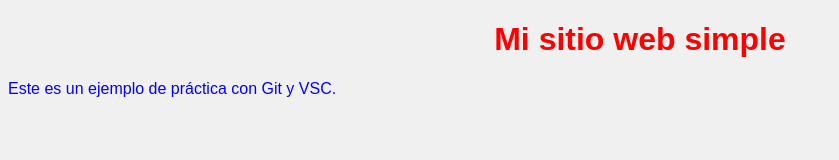
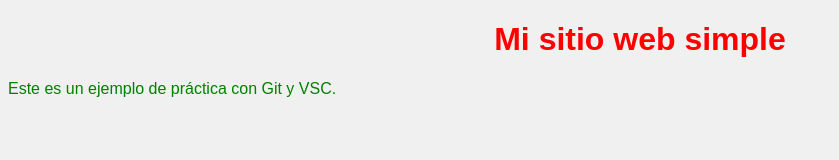
Before and after one commit to carlos-lopez15/prueba, a plain HTML site: page index.html in a window 1280 px wide. Shown: the whole page, without its empty margins (0-839 px from the left). Drawn offline with Linux system fonts and the light colour scheme.

Commit message:
Cambio el color del texto azul a verde

```diff
--- a/style.css
+++ b/style.css
@@ -1,6 +1,6 @@
 /* Cambia el color de toda la fuente */
 body {
-  color: blue;          /* Texto azul */
+  color: green;          /* Texto azul */
   background-color: #f0f0f0; /* Fondo gris claro */
   font-family: Arial, sans-serif;
 }
```
